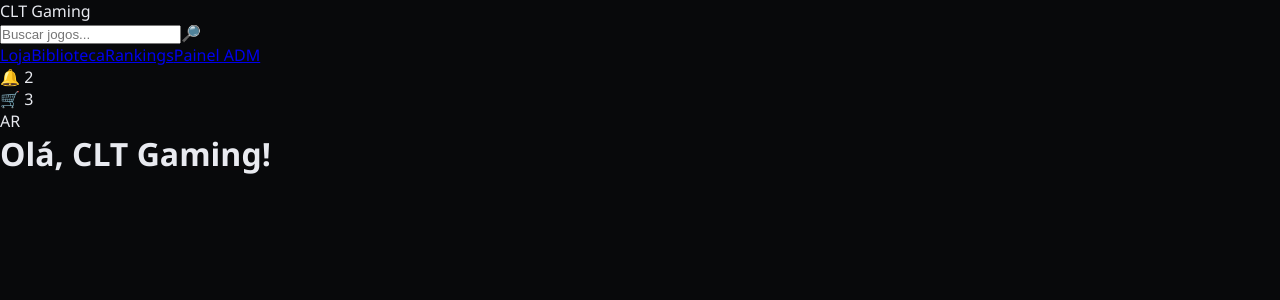
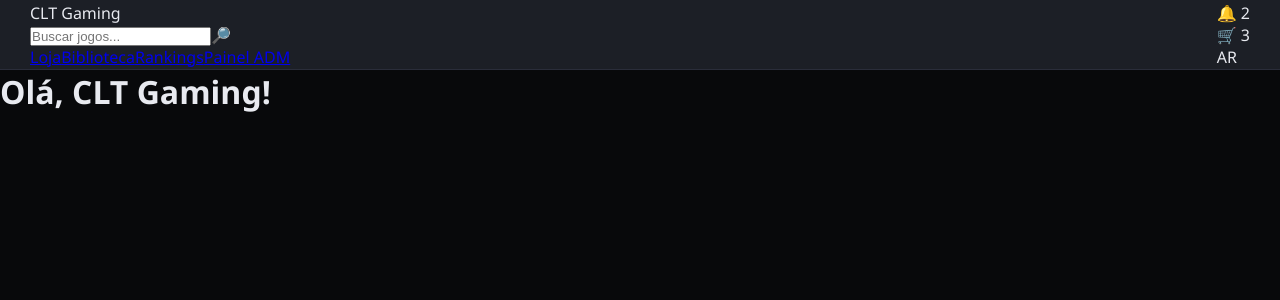
Before and after one commit to kaiquerios/EntregaP1A3, a React (Create React App) app: page / in a window 1280 px wide. Shown: the top 300 px of the page. Built offline with nearby package versions, Linux system fonts and the light colour scheme; the HTML template or start-up script is replaced by a standard one.

Commit message:
configuração padrão da navbar

```diff
--- a/src/components/layout/Navbar.css
+++ b/src/components/layout/Navbar.css
@@ -0,0 +1,12 @@
+.navbar{
+    background-color: var(--bg-card);
+    border-bottom: 1px solid var(--border);
+    height: 70px;
+    display: flex;
+    align-items: center;
+    justify-content: space-between;
+    padding: 0 30px;
+    position: sticky;
+    top: 0;
+    z-index: 1000;
+}
```
